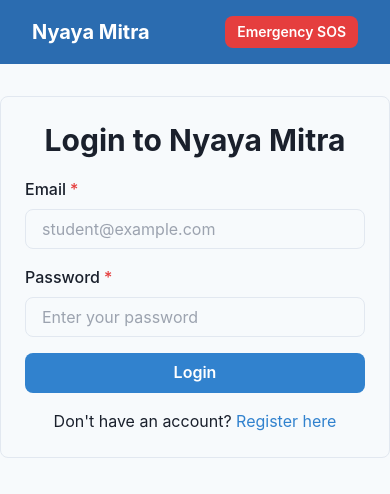
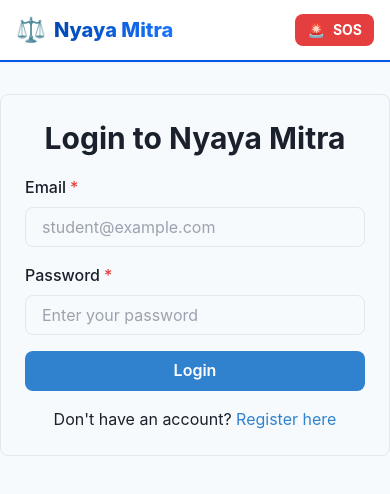
Before and after one commit to akshithnallaginnela/Nyaya-Mitra, a React (Vite) app in the folder frontend/: page /login in a window 390 px wide. Shown: the top 494 px of the page. Built offline with nearby package versions, Linux system fonts and the light colour scheme; the HTML template or start-up script is replaced by a standard one.

Commit message:
chore: enhance Navbar with responsive design and mobile drawer menu

```diff
--- a/frontend/src/components/Navbar.tsx
+++ b/frontend/src/components/Navbar.tsx
@@ -1,42 +1,187 @@
 import React from 'react';
-import { Box, Flex, Heading, Button, HStack, Spacer } from '@chakra-ui/react';
-import { useNavigate } from 'react-router-dom';
+import {
+  Box,
+  Flex,
+  Heading,
+  Button,
+  HStack,
+  Spacer,
+  IconButton,
+  Menu,
+  MenuButton,
+  MenuList,
+  MenuItem,
+  useDisclosure,
+  Drawer,
+  DrawerOverlay,
+  DrawerContent,
+  DrawerCloseButton,
+  DrawerBody,
+  VStack,
+  Text,
+  Divider,
+  Badge,
+  Show,
+  Hide,
+} from '@chakra-ui/react';
+import { HamburgerIcon } from '@chakra-ui/icons';
+import { useNavigate, useLocation } from 'react-router-dom';
 import { useAuth } from '../contexts/AuthContext';
 import LanguageSelector from './LanguageSelector';
 
+const navLinks = [
+  { label: 'Dashboard', path: '/dashboard', icon: '🏠' },
+  { label: 'Legal Chat', path: '/chat', icon: '💬' },
+  { label: 'Case Analyzer', path: '/case-analyzer', icon: '🔍' },
+  { label: 'Documents', path: '/documents', icon: '📄' },
+  { label: 'Legal Aid', path: '/legal-aid', icon: '⚖️' },
+  { label: 'Evidence Guide', path: '/evidence', icon: '📋' },
+];
+
 const Navbar: React.FC = () => {
   const navigate = useNavigate();
+  const location = useLocation();
   const { logout, user } = useAuth();
+  const { isOpen, onOpen, onClose } = useDisclosure();
 
   const handleLogout = () => {
     logout();
     navigate('/login');
   };
 
+  const isActive = (path: string) => location.pathname === path;
+
   return (
-    <Box bg="blue.600" px={8} py={4} color="white">
+    <Box
+      bg="white"
+      px={{ base: 4, md: 8 }}
+      py={3}
+      borderBottom="2px solid"
+      borderColor="brand.500"
+      position="sticky"
+      top={0}
+      zIndex={100}
+      boxShadow="sm"
+    >
       <Flex align="center">
-        <Heading size="md" cursor="pointer" onClick={() => navigate('/dashboard')}>
-          Nyaya Mitra
-        </Heading>
+        {/* Logo */}
+        <HStack spacing={2} cursor="pointer" onClick={() => navigate('/dashboard')}>
+          <Text fontSize="2xl">⚖️</Text>
+          <Heading
+            size="md"
+            bgGradient="linear(to-r, brand.600, brand.400)"
+            bgClip="text"
+            fontWeight="800"
+          >
+            Nyaya Mitra
+          </Heading>
+        </HStack>
+
         <Spacer />
-        <HStack spacing={4}>
+
+        {/* Desktop Nav Links */}
+        {user && (
+          <Show above="lg">
+            <HStack spacing={1} mr={4}>
+              {navLinks.map((link) => (
+                <Button
+                  key={link.path}
+                  size="sm"
+                  variant={isActive(link.path) ? 'solid' : 'ghost'}
+                  colorScheme={isActive(link.path) ? 'brand' : 'gray'}
+                  onClick={() => navigate(link.path)}
+                  fontWeight={isActive(link.path) ? '700' : '500'}
+                  leftIcon={<Text fontSize="sm">{link.icon}</Text>}
+                  borderRadius="lg"
+                >
+                  {link.label}
+                </Button>
+              ))}
+            </HStack>
+          </Show>
+        )}
+
+        <HStack spacing={3}>
           {user && <LanguageSelector />}
+
           <Button
             size="sm"
             colorScheme="red"
             variant="solid"
             onClick={() => navigate('/emergency')}
+            leftIcon={<Text>🚨</Text>}
+            borderRadius="lg"
+            fontWeight="700"
           >
-            Emergency SOS
+            <Hide below="md">Emergency SOS</Hide>
+            <Show below="md">SOS</Show>
           </Button>
+
           {user && (
-            <Button size="sm" variant="outline" onClick={handleLogout}>
-              Logout
-            </Button>
+            <>
+              <Hide below="lg">
+                <Button
+                  size="sm"
+                  variant="outline"
+                  colorScheme="gray"
+                  onClick={handleLogout}
+                  borderRadius="lg"
+                >
+                  Logout
+                </Button>
+              </Hide>
+
+              {/* Mobile hamburger menu */}
+              <Show below="lg">
+                <IconButton
+                  aria-label="Open menu"
+                  icon={<HamburgerIcon />}
+                  variant="outline"
+                  onClick={onOpen}
+                  size="sm"
+                />
+              </Show>
+            </>
           )}
         </HStack>
       </Flex>
+
+      {/* Mobile Drawer */}
+      <Drawer isOpen={isOpen} placement="right" onClose={onClose}>
+        <DrawerOverlay />
+        <DrawerContent>
+          <DrawerCloseButton />
+          <DrawerBody pt={12}>
+            <VStack spacing={2} align="stretch">
+              {navLinks.map((link) => (
+                <Button
+                  key={link.path}
+                  variant={isActive(link.path) ? 'solid' : 'ghost'}
+                  colorScheme={isActive(link.path) ? 'brand' : 'gray'}
+                  justifyContent="flex-start"
+                  onClick={() => {
+                    navigate(link.path);
+                    onClose();
+                  }}
+                  leftIcon={<Text>{link.icon}</Text>}
+                  size="lg"
+                >
+                  {link.label}
+                </Button>
+              ))}
+              <Divider my={2} />
+              <Button
+                variant="outline"
+                colorScheme="red"
+                onClick={handleLogout}
+                size="lg"
+              >
+                Logout
+              </Button>
+            </VStack>
+          </DrawerBody>
+        </DrawerContent>
+      </Drawer>
     </Box>
   );
 };
```
